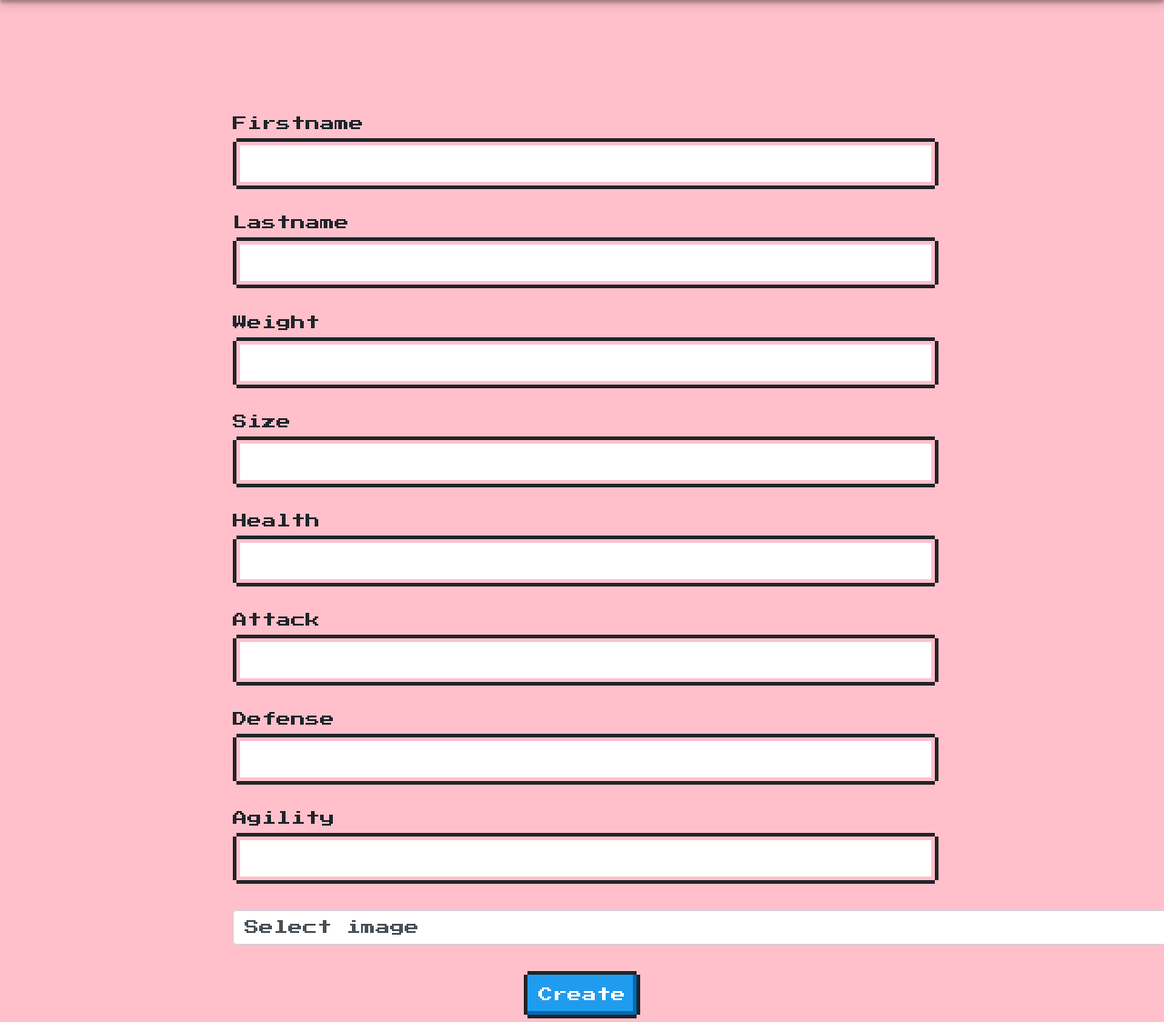
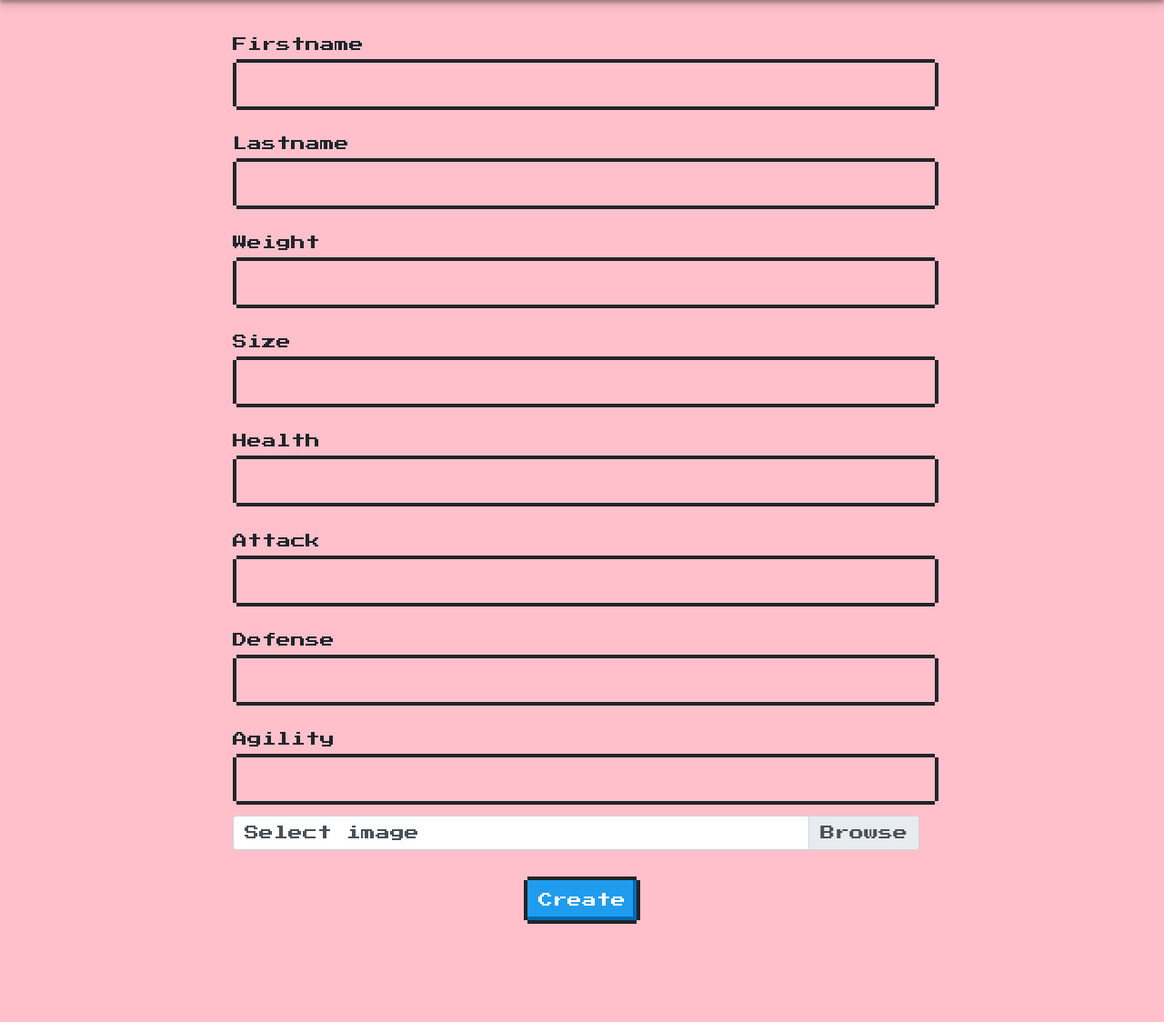
Before and after one commit to BourGuy64/RatzSlayer3, a PHP site: template src/views/form-char.html.twig in a window 1280 px wide. Shown: the part 40-1164 px from the top of the page at 91% size. Run offline with PHP 8.4, Linux system fonts and the light colour scheme; the template is opened without the code that fills it, so the values that code supplies are empty; some libraries are stand-ins or nearby versions.

Commit message:
Changing forms style

```diff
--- a/src/css/form.css
+++ b/src/css/form.css
@@ -1,7 +1,13 @@
-form {
-    margin-top: 10vh;
-}
-
 form > div {
     margin: 2.5vh 20vw 0 20vw;
 }
+
+div.nes-field > input{
+  background: transparent;
+}
+
+div.custom-file{
+  width: 59vw;
+  margin-top: 1em;
+  display: inherit;
+}
```
